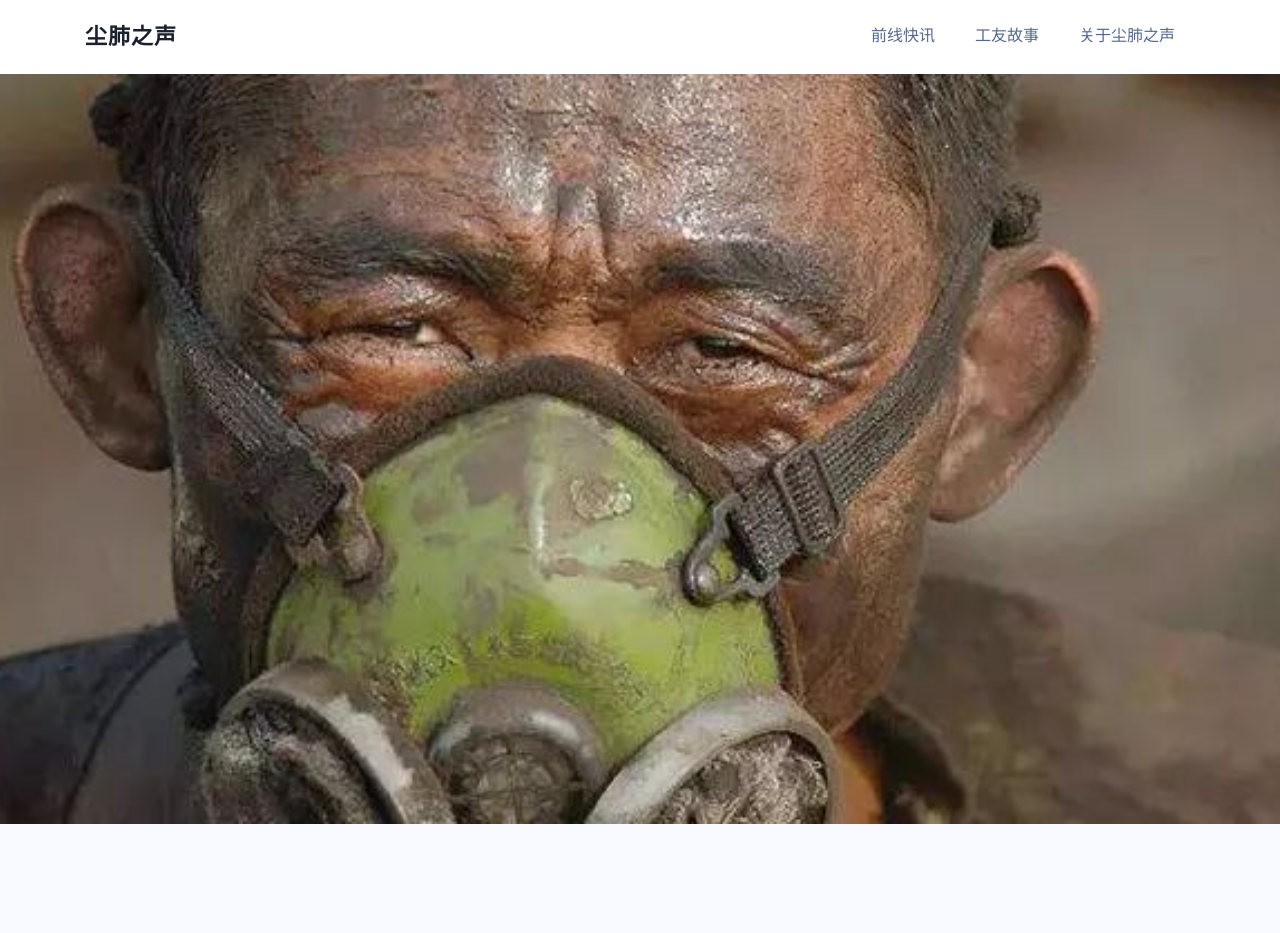
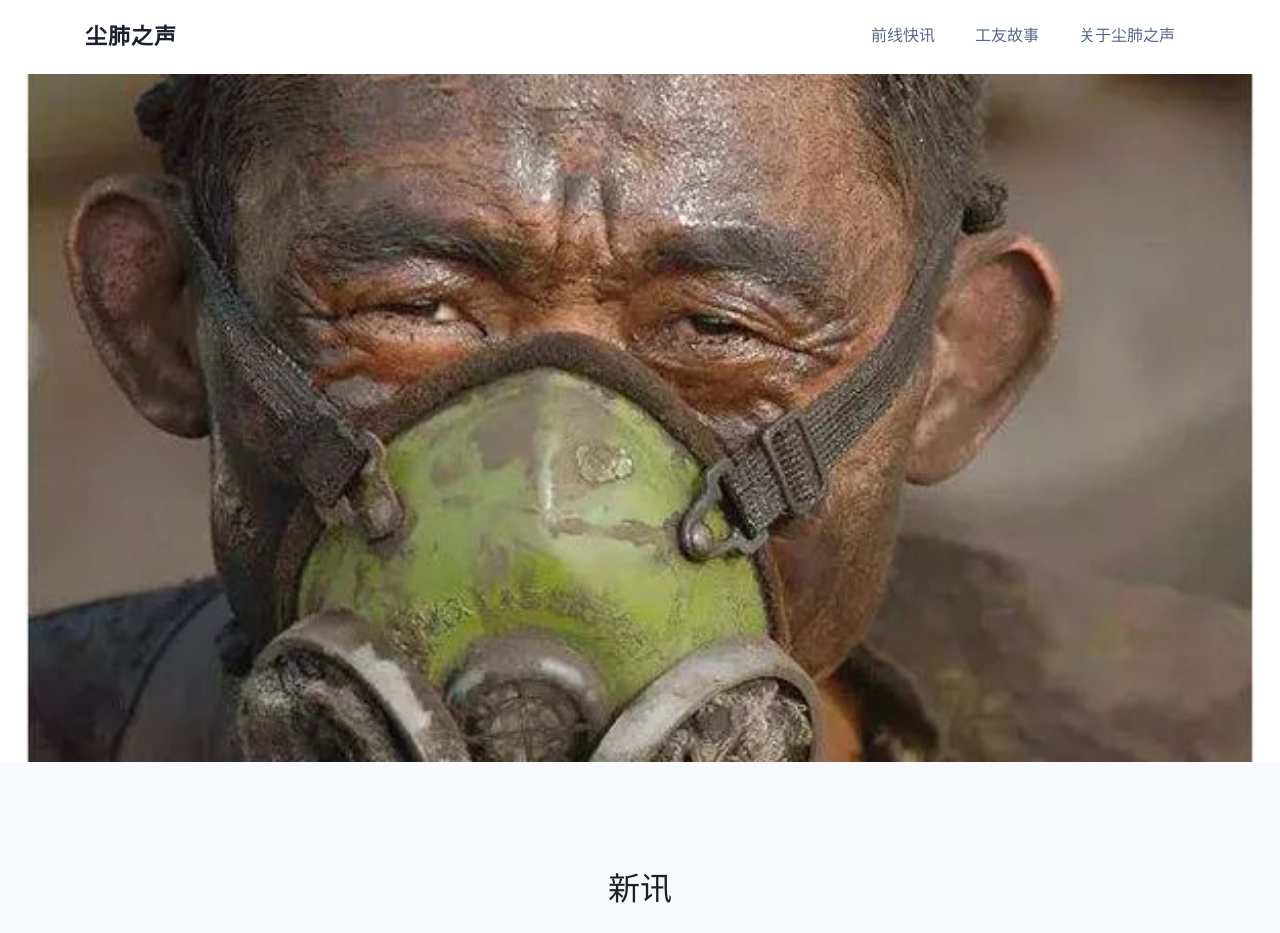
Before and after one commit to chenfeizhisheng/chenfeizhisheng.github.io, a Jekyll site: the page built from index.html, in a window 1280 px wide. Shown: the top 933 px of the page. Built offline with Jekyll 4.4.1, drawn with Linux system fonts in a browser that asks for light colours; some web fonts are replaced; comment, search, counter and statistics services are not loaded.

Commit message:
Update index.html

```diff
--- a/index.html
+++ b/index.html
@@ -3,9 +3,7 @@
 title: 尘肺之声
 ---
 
-    <div class="hero-wrap" style="background-image: url('images/coverimage.jpeg'); background-attachment:fixed;">
-    </div>
-
+<div style="text-align:center"><img src="images/coverimage.jpeg" width="96%"></div>
 
     <section class="ftco-section bg-light">
       <div class="container">
```
